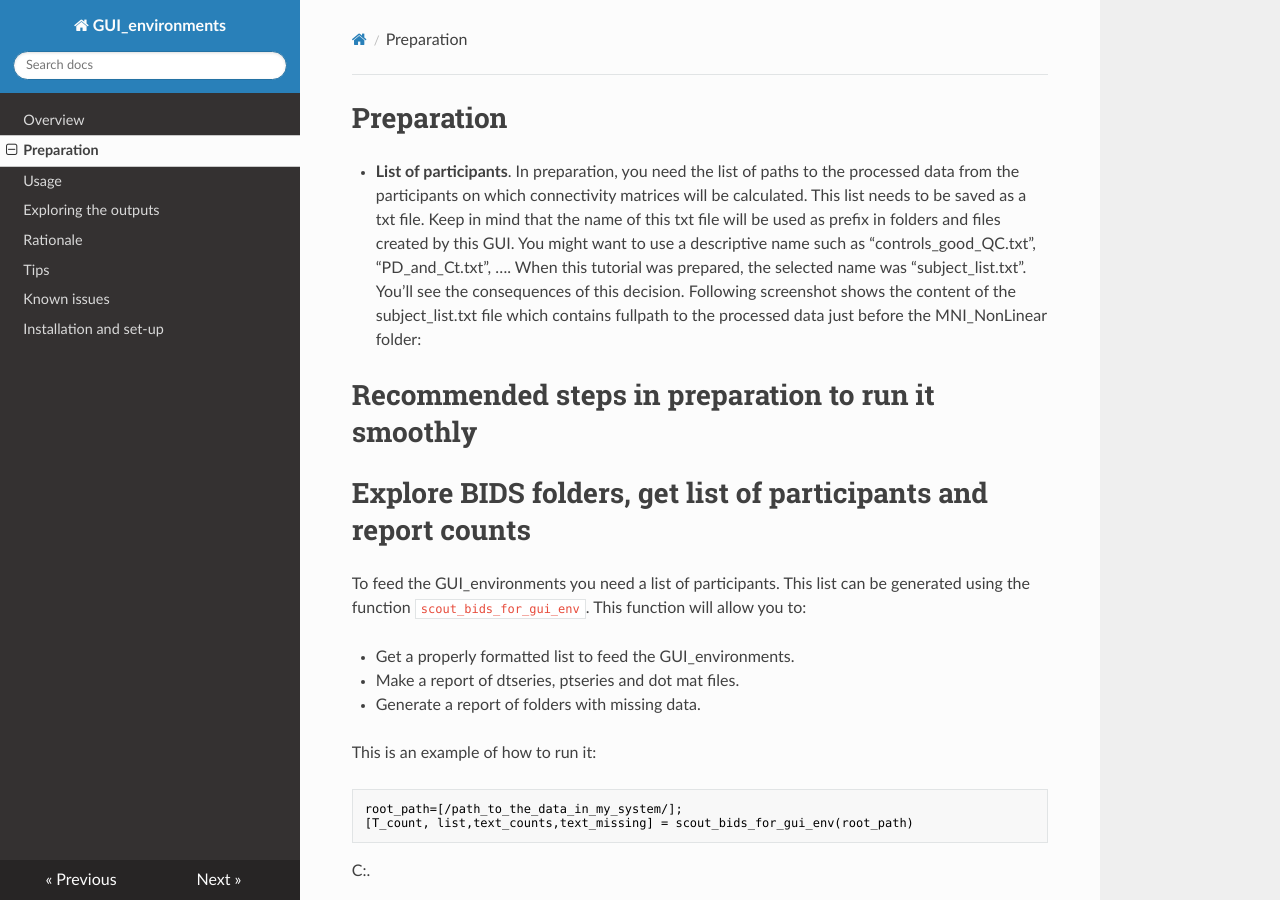
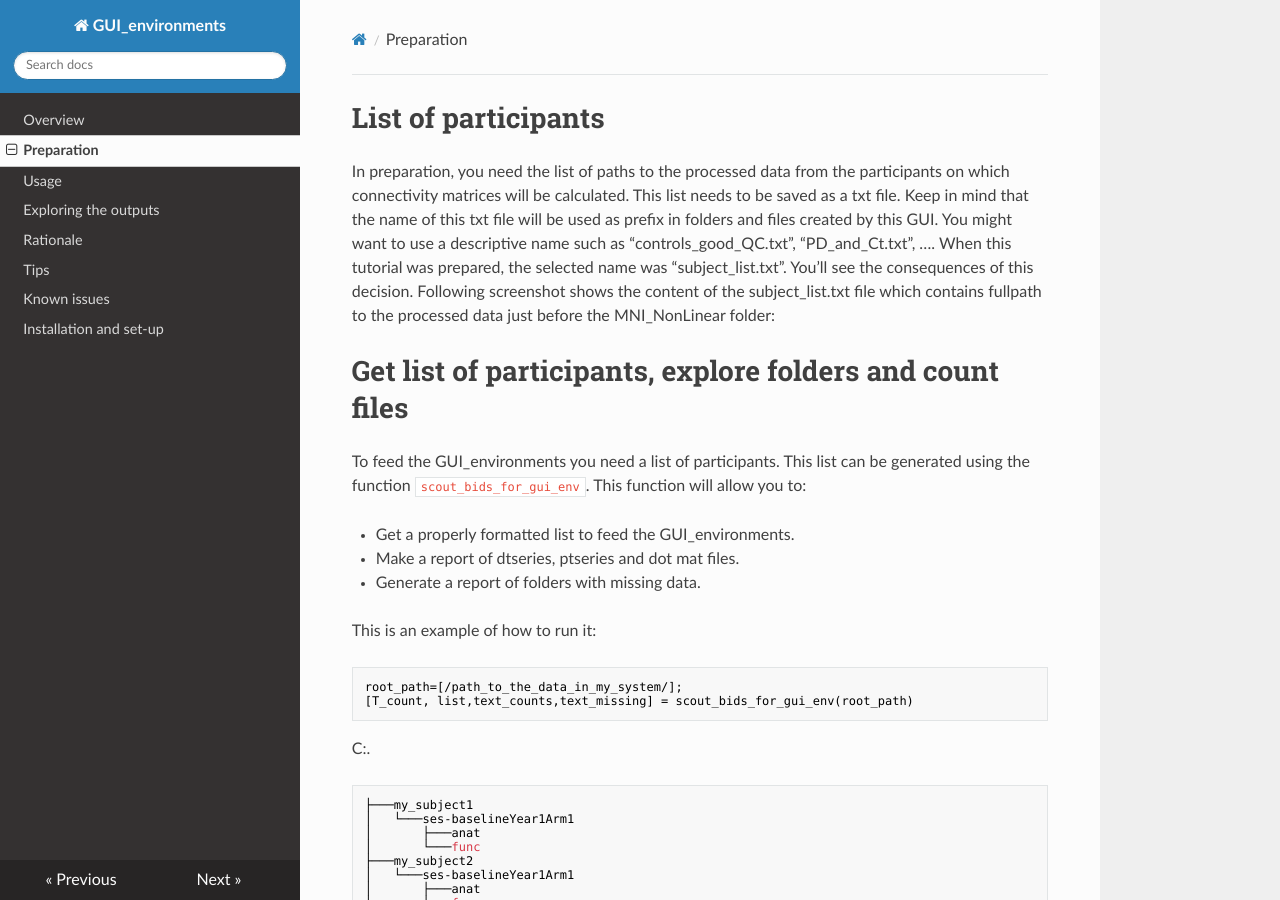
Before and after one commit to omiranda/GUI_environments_documentation, an MkDocs documentation site: the page built from docs/prep.md, in a window 1280 px wide and 900 px high. Built offline with MkDocs 1.6.1, drawn with Linux system fonts in a browser that asks for light colours; nearby versions of some CDN libraries; old or Windows-style settings are respelled for this version of MkDocs.

Commit message:
Update prep.md

```diff
--- a/docs/prep.md
+++ b/docs/prep.md
@@ -1,13 +1,10 @@
-# Preparation
+# List of participants
 
 
-- **List of participants**. In preparation, you need the list of paths to the processed data from the participants on which connectivity matrices will be calculated. This list needs to be saved as a txt file. Keep in mind that the name of this txt file will be used as prefix in folders and files created by this GUI. You might want to use a descriptive name such as “controls_good_QC.txt”, “PD_and_Ct.txt”, …. When this tutorial was prepared, the selected name was “subject_list.txt”. You’ll see the consequences of this decision.
+In preparation, you need the list of paths to the processed data from the participants on which connectivity matrices will be calculated. This list needs to be saved as a txt file. Keep in mind that the name of this txt file will be used as prefix in folders and files created by this GUI. You might want to use a descriptive name such as “controls_good_QC.txt”, “PD_and_Ct.txt”, …. When this tutorial was prepared, the selected name was “subject_list.txt”. You’ll see the consequences of this decision.
 Following screenshot shows the content of the subject_list.txt file which contains fullpath to the processed data just before the MNI_NonLinear folder:
 
-# Recommended steps in preparation to run it smoothly
-
-
-# Explore BIDS folders, get list of participants and report counts
+# Get list of participants, explore folders and count files
 
 To feed the GUI_environments you need a list of participants. This list can be generated using the function `scout_bids_for_gui_env`. This function will allow you to:
 
```
